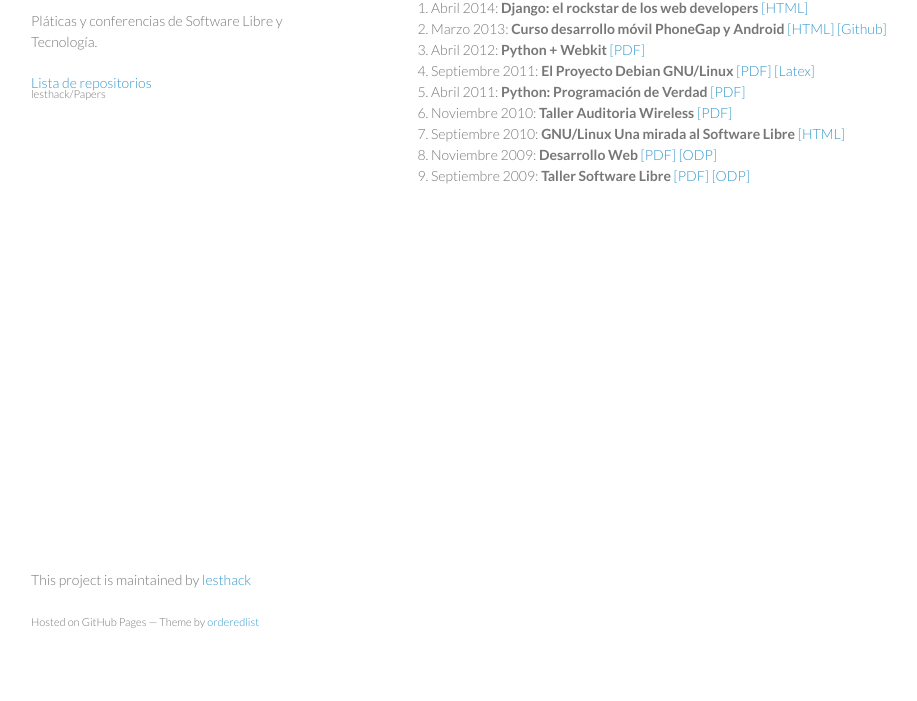
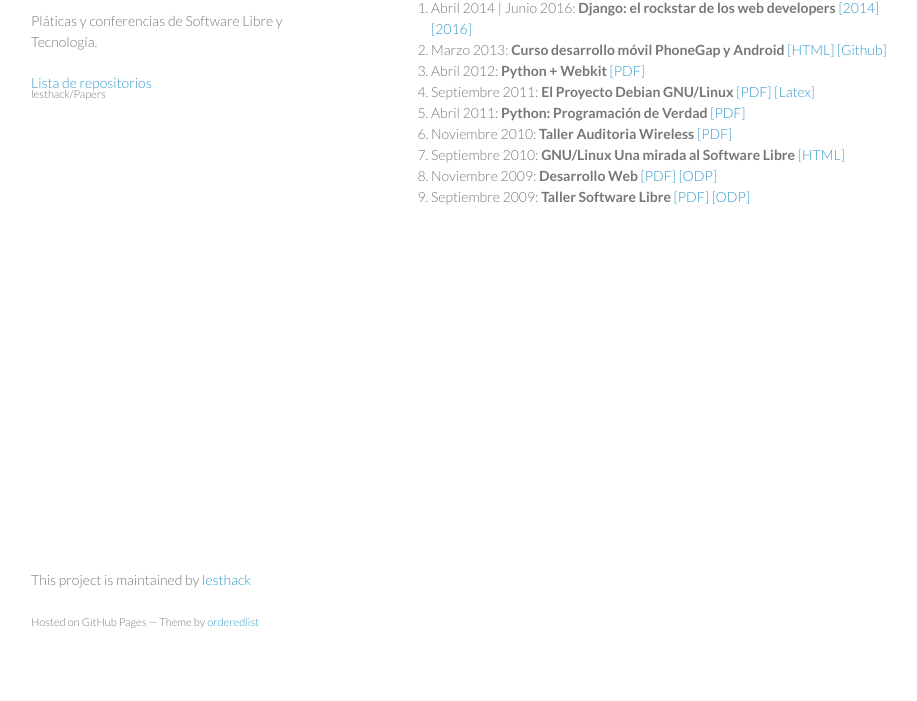
Before and after one commit to lesthack/Papers, a plain HTML site: page index.html in a window 1280 px wide. Shown: the part 99-800 px from the top of the page, without its empty margins (179-1096 px from the left). Drawn offline with Linux system fonts and the light colour scheme.

Commit message:
Integrando versión 2016 de "Django: El rockstrar de los web developers.w"

```diff
--- a/index.html
+++ b/index.html
@@ -30,7 +30,7 @@
         <h3>
         <a name="papers" class="anchor" href="#welcome-to-github-pages"><span class="octicon octicon-link"></span></a>Conferencias, Platicas, Talleres y Cursos.</h3>
         <ol>
-          <li>Abril 2014: <b>Django: el rockstar de los web developers</b> <a href="2014/django-rockstar/">[HTML]</a></li>
+          <li>Abril 2014 | Junio 2016: <b>Django: el rockstar de los web developers</b> <a href="2014/django-rockstar/">[2014]</a><a href="2016/django-rockstar/">[2016]</a></li>
           <li>Marzo 2013: <b>Curso desarrollo móvil PhoneGap y Android</b> <a href="http://lesthack.github.io/CMobile/">[HTML]</a> <a href="https://github.com/lesthack/CMobile">[Github]</a></li>
           <li>Abril 2012: <b>Python + Webkit</b> <a href="2012/Platica%20-%20Python%20+%20Webkit.pdf">[PDF]</a></li>
           <li>Septiembre 2011: <b>El Proyecto Debian GNU/Linux</b> <a href="2011/proyecto_debian.pdf">[PDF]</a> <a href="2011/proyecto_debian.tex">[Latex]</a></li>
```
